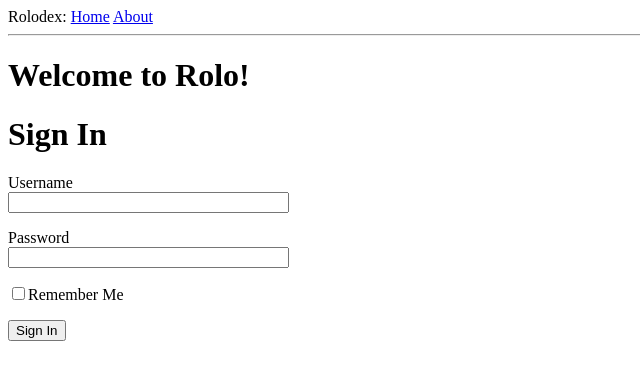
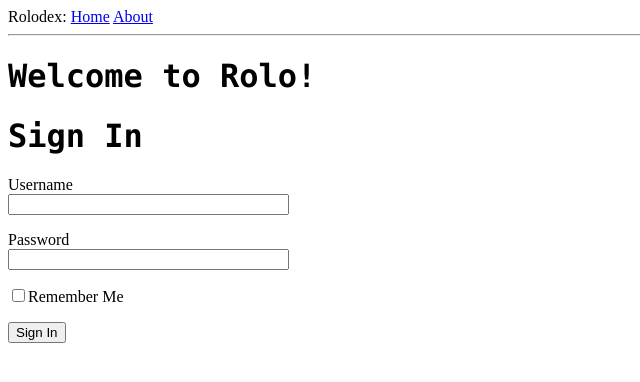
Before and after one commit to ncaldwell17/rolodex, a Flask app: page / in a window 1280 px wide. Shown: the top 382 px of the page, without its empty margins (0-640 px from the left). Run offline with Flask 2, Linux system fonts and the light colour scheme.

Commit message:
flask + css

```diff
--- /dev/null
+++ b/app/static/styles/login.css
@@ -0,0 +1,3 @@
+.greeting {
+    font-family: Monaco, SansSerif;
+}
--- a/app/templates/base.html
+++ b/app/templates/base.html
@@ -1,10 +1,15 @@
-<html>
+<!DOCTYPE html>
+<html lang="en">
 <head>
+    <meta charset="UTF-8">
     {% if title %}
         <title>{{ title }} - Rolo</title>
     {% else %}
         <title>Welcome to Rolo!</title>
     {% endif %}
+
+    <link rel="stylesheet" href="{{ url_for('static', filename='styles/login.css') }}">
+
 </head>
 <body>
     <div>Rolodex:
@@ -12,6 +17,8 @@
         <a href="/about">About</a>
     </div>
     <hr>
+
     {% block content %}{% endblock %}
+
 </body>
-<html>
+</html>
--- a/app/templates/index.html
+++ b/app/templates/index.html
@@ -1,9 +1,10 @@
 {% extends "base.html" %}
 
 {% block content %}
-    <h1>Welcome to Rolo!</h1>
+    <h1 class="greeting">Welcome to Rolo!</h1>
 
-    <h1>Sign In</h1>
+    <h1 class="greeting">Sign In</h1>
+
     <form action="" method="post" novalidate>
         {{ form.hidden_tag() }}
         <p>
```
Lines whose indentation alone changed are shown as unchanged.
